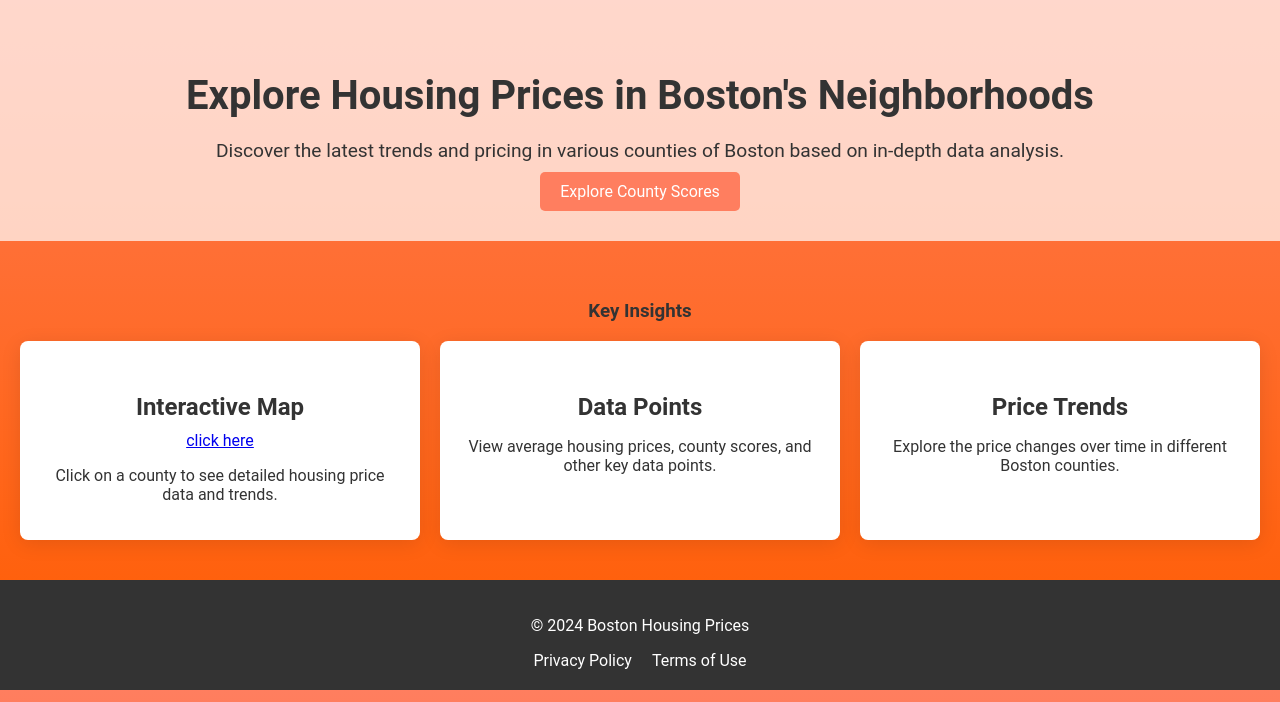
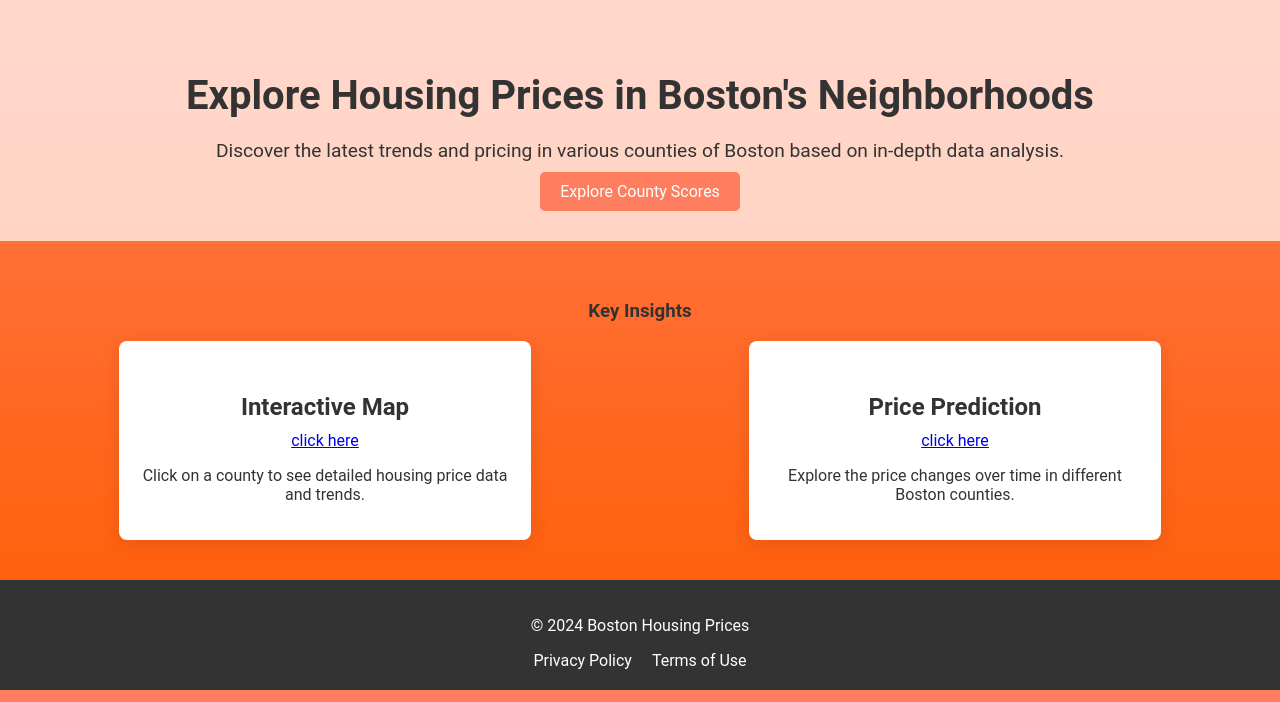
Before and after one commit to AndrewDeAsevedo/Boston-housing-prices, a PHP site: page / in a window 1280 px wide. Shown: the part 98-800 px from the top of the page. Run offline with PHP 8.4, Linux system fonts and the light colour scheme.

Commit message:
front end stuff

```diff
--- a/page/index.php
+++ b/page/index.php
@@ -83,11 +83,8 @@ $data = array_slice($data, $offset, $rowsPerPage);
                 <p>Click on a county to see detailed housing price data and trends.</p>
             </div>
             <div class="card">
-                <h4>Data Points</h4>
-                <p>View average housing prices, county scores, and other key data points.</p>
-            </div>
-            <div class="card">
-                <h4>Price Trends</h4>
+                <h4>Price Prediction</h4>
+                <a href="prediction.php">click here</a>
                 <p>Explore the price changes over time in different Boston counties.</p>
             </div>
         </div>
```
Also changed, not shown: page/getScores.js (added, +17 -0 lines), page/map.php (+4 -13 lines), page/prediction.php (added).
